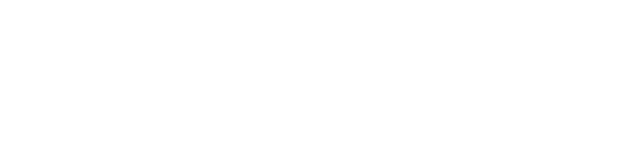
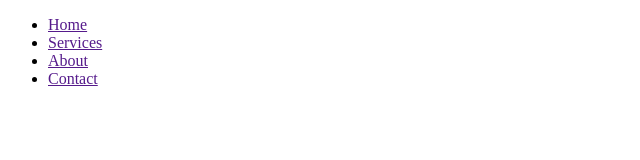
Before and after one commit to daidensacha/wbs-git-project-001, a plain HTML site: page index.html in a window 1280 px wide. Shown: the whole page, without its empty margins (0-640 px from the left). Drawn offline with Linux system fonts and the light colour scheme.

Commit message:
add navbar to index.html

```diff
--- a/index.html
+++ b/index.html
@@ -10,6 +10,16 @@
 </head>
 
 <body>
+    <header>
+        <nav>
+            <ul id="navbar">
+                <li><a href="">Home</a></li>
+                <li><a href="">Services</a></li>
+                <li><a href="">About</a></li>
+                <li><a href="">Contact</a></li>
+            </ul>
+        </nav>
+    </header>
 
 </body>
 
```
